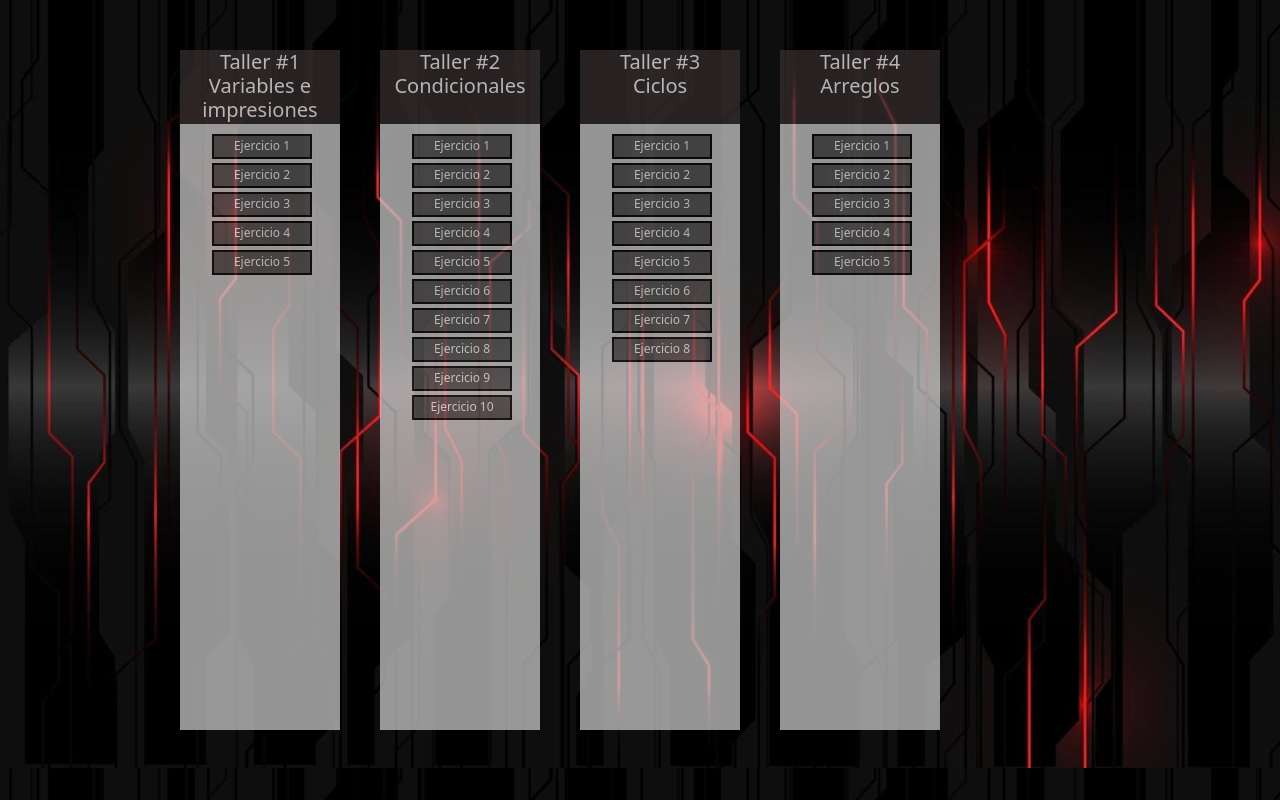
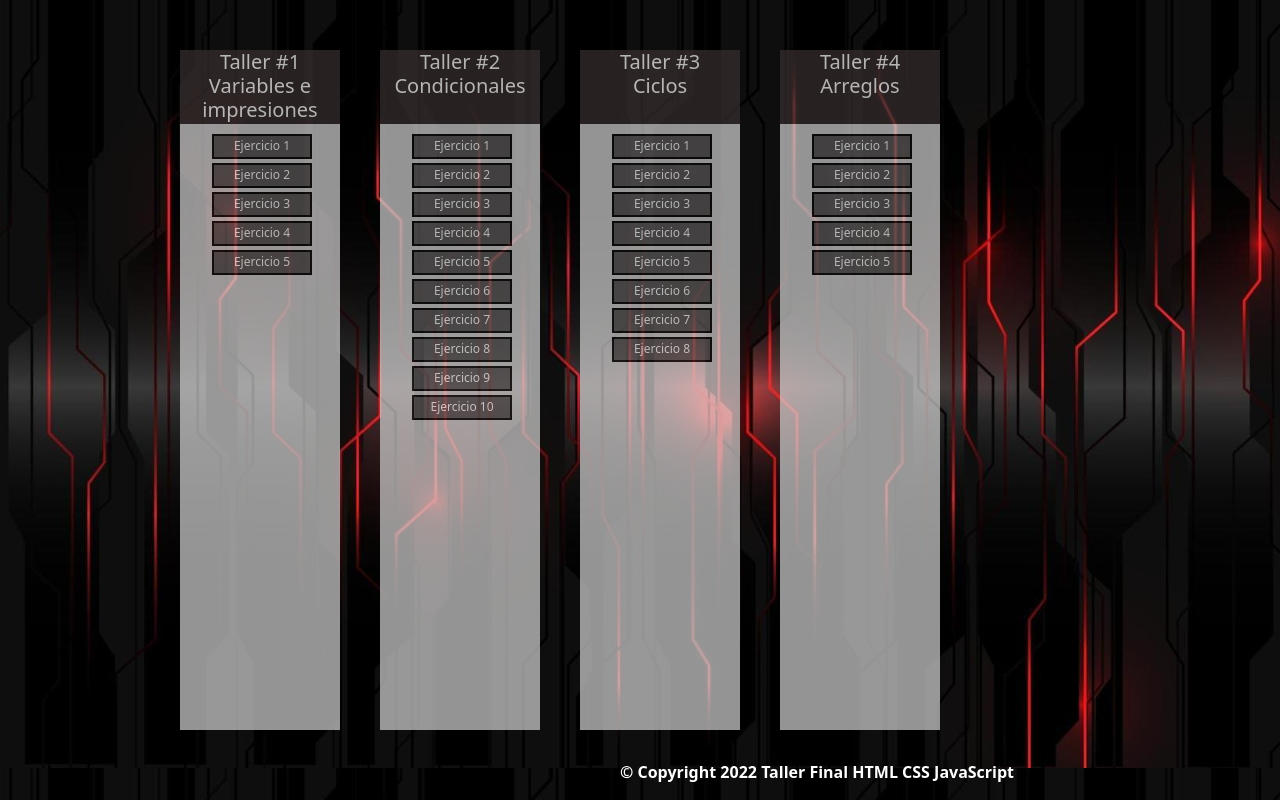
Before and after one commit to vafasca/HTML_CSS_JavaScript, a plain HTML site: page java.html in a window 1280 px wide. Drawn offline with nearby package versions, Linux system fonts and the light colour scheme.

Commit message:
agregado footer a java.html y pseint.html

```diff
--- a/java.html
+++ b/java.html
@@ -811,9 +811,9 @@
             </div>
         </div>
     </section>
-    <footer>
-
-    </footer>
+        <footer id="footerPortafolio" class="footerPortafolio">
+            <p><b>&copy; Copyright 2022 Taller Final HTML CSS JavaScript</b></p>
+        </footer>
     <script src="https://cdn.jsdelivr.net/npm/bootstrap@5.2.0-beta1/dist/js/bootstrap.bundle.min.js"
         integrity="sha384-pprn3073KE6tl6bjs2QrFaJGz5/SUsLqktiwsUTF55Jfv3qYSDhgCecCxMW52nD2"
         crossorigin="anonymous"></script>
```
Also changed, not shown: pseint.html (+2 -2 lines).
